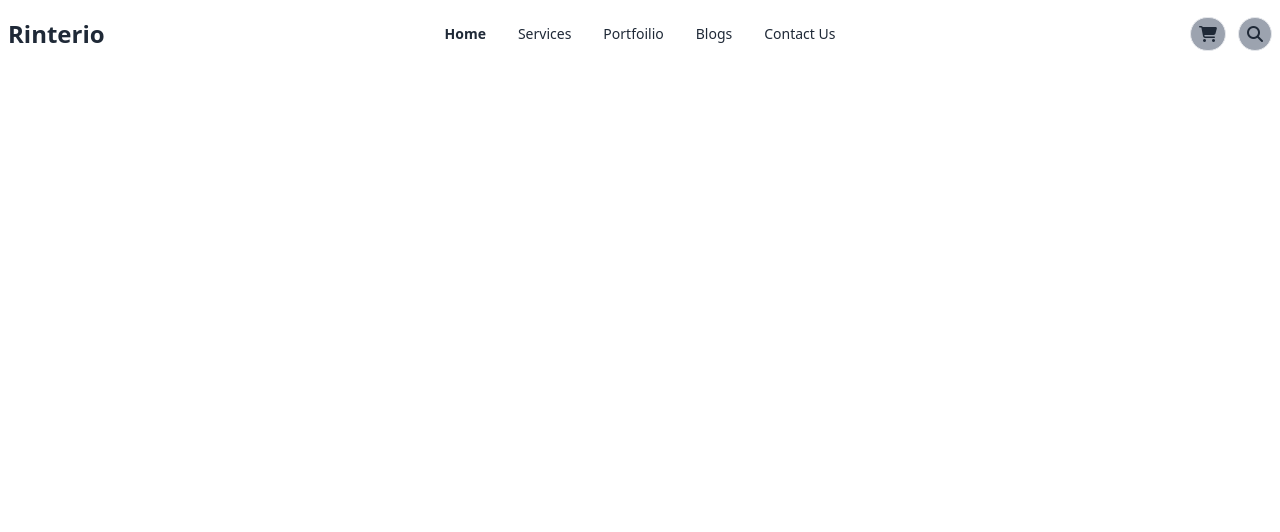
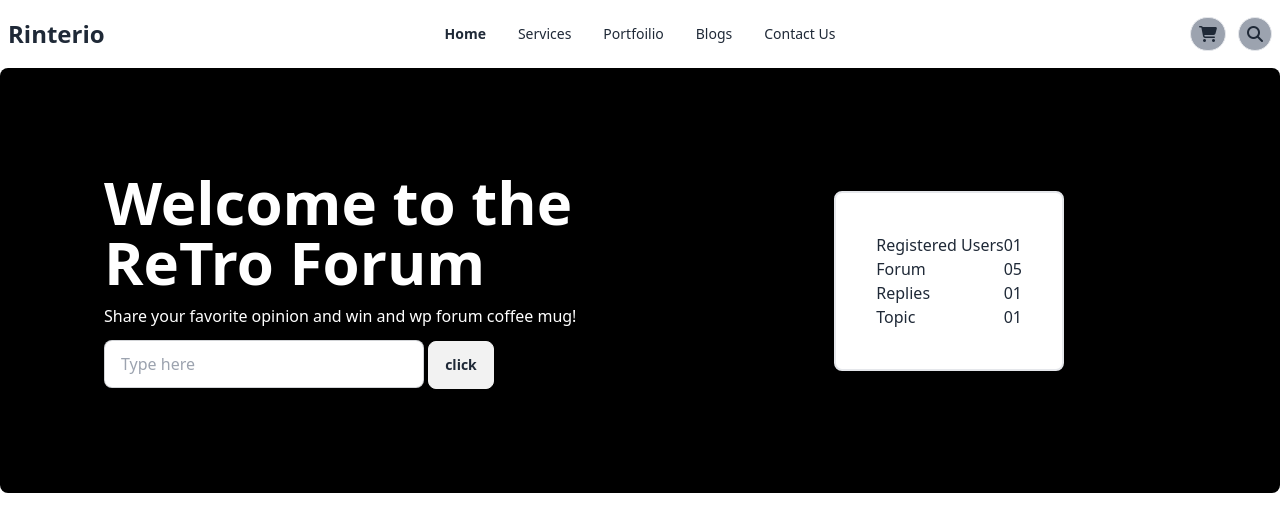
Before and after one commit to sourov90/recap-assingment-number-6, a plain HTML site: page index.html in a window 1280 px wide. Drawn offline with nearby package versions, Linux system fonts and the light colour scheme.

Commit message:
added a banner section

```diff
--- a/index.html
+++ b/index.html
@@ -1,5 +1,6 @@
 <!DOCTYPE html>
 <html lang="en">
+
 <head>
     <meta charset="UTF-8">
     <meta name="viewport" content="width=device-width, initial-scale=1.0">
@@ -10,7 +11,8 @@
         integrity="sha512-Kc323vGBEqzTmouAECnVceyQqyqdsSiqLQISBL29aUW4U/M7pSPA/gEUZQqv1cwx4OnYxTxve5UMg5GT6L4JJg=="
         crossorigin="anonymous" referrerpolicy="no-referrer" />
 </head>
-<body>
+
+<body class="container mx-auto">
     <header>
         <!-- style a navber section  -->
         <nav>
@@ -47,15 +49,43 @@
                             <li><a>Contact Us</a></li>
                         </ul>
                     </div>
-                <button class="border rounded-full bg-gray-400 px-2 py-1"><i class="fa-solid fa-cart-shopping"></i></button>
+                    <button class="border rounded-full bg-gray-400 px-2 py-1"><i
+                            class="fa-solid fa-cart-shopping"></i></button>
                     <button class="border rounded-full bg-gray-400 px-2 py-1 ml-3"><i
                             class="fa-solid fa-magnifying-glass"></i></button>
                 </div>
 
             </div>
         </nav>
-
         <!-- style a banner section  -->
+        <section class="bg-black p-10 rounded-lg">
+            <div class="md:flex  justify-between items-center p-6 gap-3 md:p-16">
+                <div class="space-y-3">
+                    <p class="text-6xl font-extrabold text-white">Welcome to the <br> ReTro Forum</p>
+                    <p class="text-white">Share your favorite opinion and win and wp forum coffee mug!</p>
+                    <input type="text" placeholder="Type here" class="input input-bordered w-full max-w-xs" />
+                    <button class="btn">click</button>
+                </div>
+                <div class="border-2 bg-white rounded-lg md:mr-28 p-10 rounded">
+                    <div class="flex justify-between  ">
+                        <p>Registered Users </p>
+                        <p>01</p>
+                    </div>
+                    <div class="flex  justify-between">
+                        <p>Forum </p>
+                        <p>05</p>
+                    </div>
+                    <div class="flex   justify-between">
+                        <p>Replies</p>
+                        <p>01</p>
+                    </div>
+                    <div class="flex  justify-between">
+                        <p>Topic </p>
+                        <p>01</p>
+                    </div>
+                </div>
+            </div>
+        </section>
 
     </header>
     <main>
@@ -66,4 +96,5 @@
     </footer>
     <script src="js/index.js"></script>
 </body>
+
 </html>
```
Lines whose indentation alone changed are shown as unchanged.
